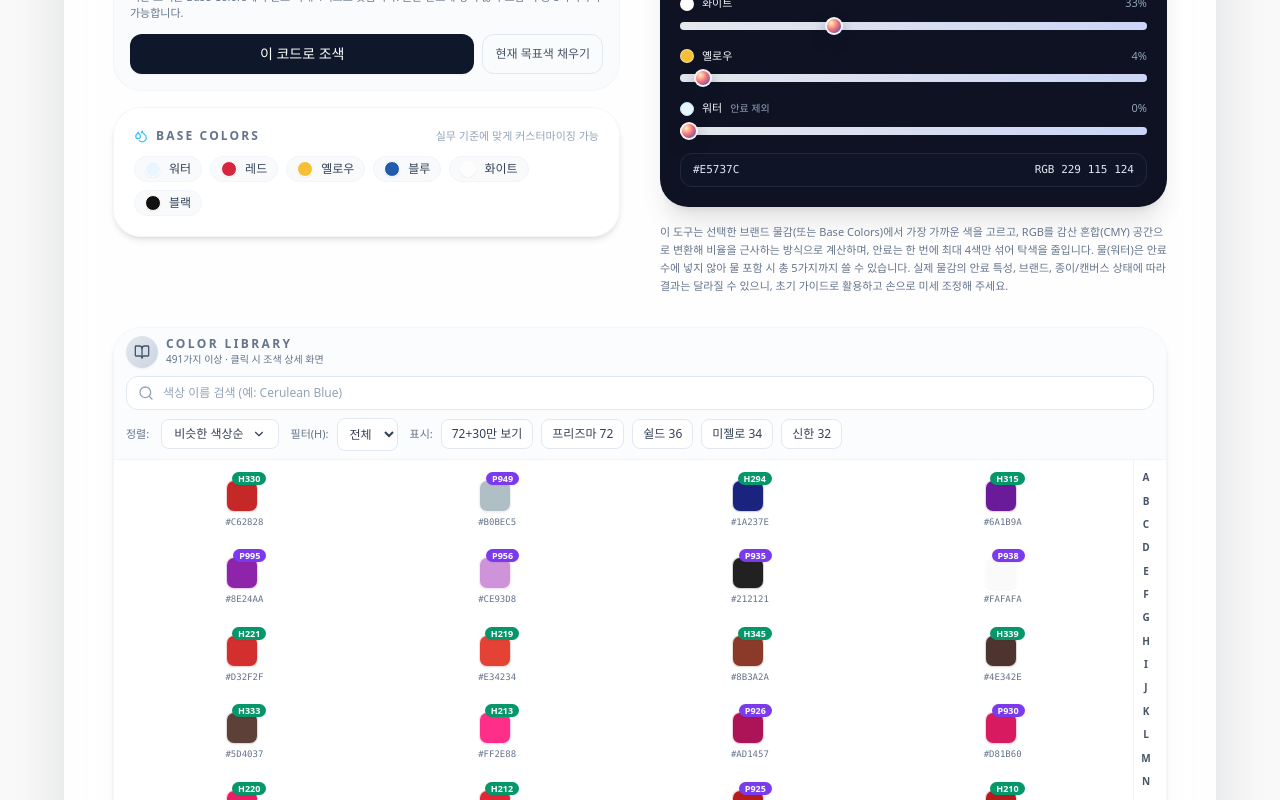
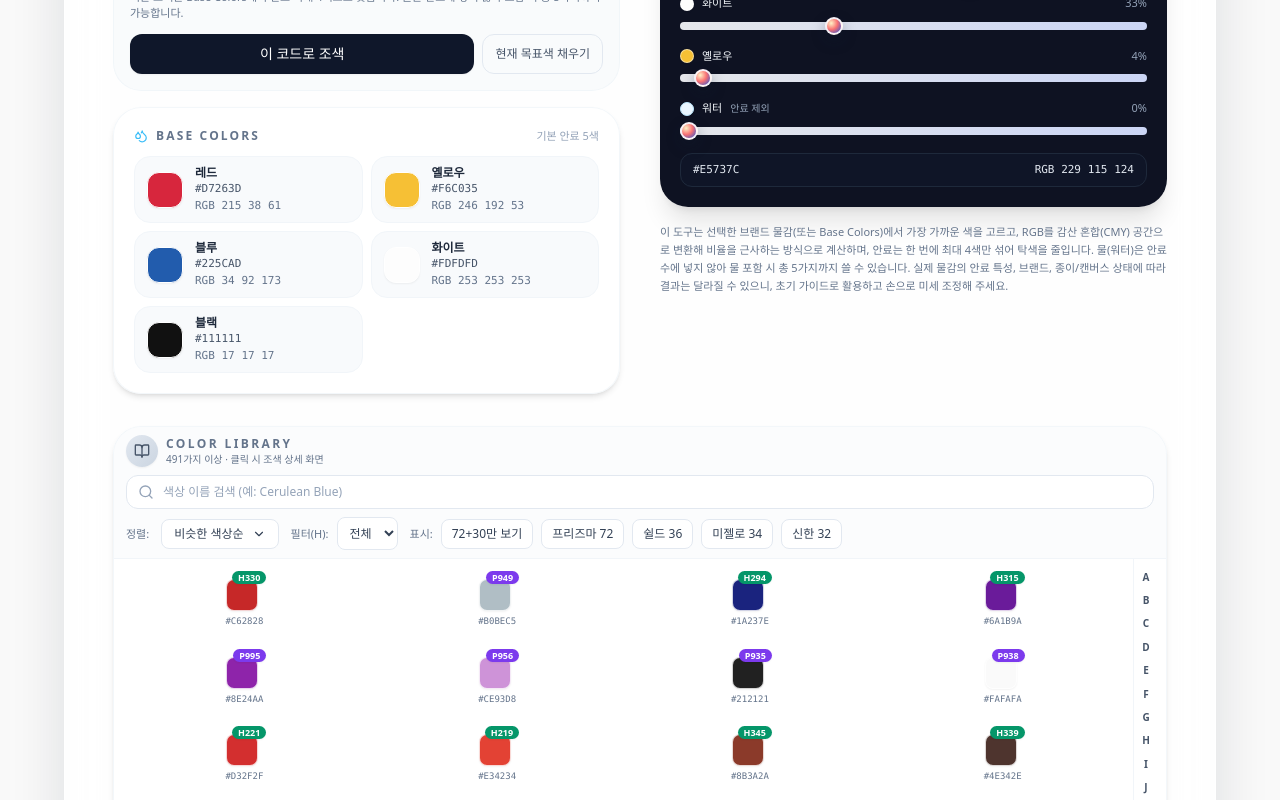
Before and after one commit to stalbino-rgb/cursor-painting, a React (Vite) app: page / in a window 1280 px wide. Shown: the part 1160-1960 px from the top of the page. Built offline with nearby package versions, Linux system fonts and the light colour scheme.

Commit message:
Show HEX and RGB for the five base pigments.
Co-authored-by: Cursor <cursoragent@cursor.com>

```diff
--- a/src/components/BasePigmentsLegend.jsx
+++ b/src/components/BasePigmentsLegend.jsx
@@ -1,7 +1,11 @@
 import React from 'react';
 import { Droplets } from 'lucide-react';
+import { toRgb255 } from '../utils/colorFormats';
+import { isWaterPart } from '../utils/mixing';
 
 function BasePigmentsLegend({ pigments }) {
+  const baseFive = (pigments || []).filter((p) => !isWaterPart(p));
+
   return (
     <div className="rounded-3xl bg-white/90 border border-slate-100/80 p-4 md:p-5 shadow-md">
       <div className="flex items-center justify-between mb-3">
@@ -10,24 +14,31 @@ function BasePigmentsLegend({ pigments }) {
           Base Colors
         </div>
         <span className="text-[11px] text-slate-400">
-          실무 기준에 맞게 커스터마이징 가능
+          기본 안료 5색
         </span>
       </div>
-      <div className="flex flex-wrap gap-2">
-        {pigments.map((p) => (
+      <div className="grid grid-cols-1 sm:grid-cols-2 gap-2">
+        {baseFive.map((p) => {
+          const rgb = toRgb255(p.hex);
+          return (
             <div
               key={p.key}
-            className="inline-flex items-center gap-2 rounded-full bg-slate-50 border border-slate-100 px-2.5 py-1"
+              className="flex items-center gap-3 rounded-2xl bg-slate-50 border border-slate-100 px-3 py-2"
             >
               <span
-              className="h-4 w-4 rounded-full border border-white shadow-sm"
+                className="h-9 w-9 rounded-xl border border-white shadow-sm shrink-0"
                 style={{ backgroundColor: p.hex }}
               />
-            <span className="text-xs font-medium text-slate-700">
-              {p.name}
-            </span>
+              <div className="min-w-0">
+                <p className="text-xs font-semibold text-slate-800">{p.name}</p>
+                <p className="text-[11px] font-mono text-slate-600">{String(p.hex).toUpperCase()}</p>
+                <p className="text-[11px] font-mono text-slate-500">
+                  RGB {rgb.r} {rgb.g} {rgb.b}
+                </p>
               </div>
-        ))}
+            </div>
+          );
+        })}
       </div>
     </div>
   );
```
Lines whose indentation alone changed are shown as unchanged.
